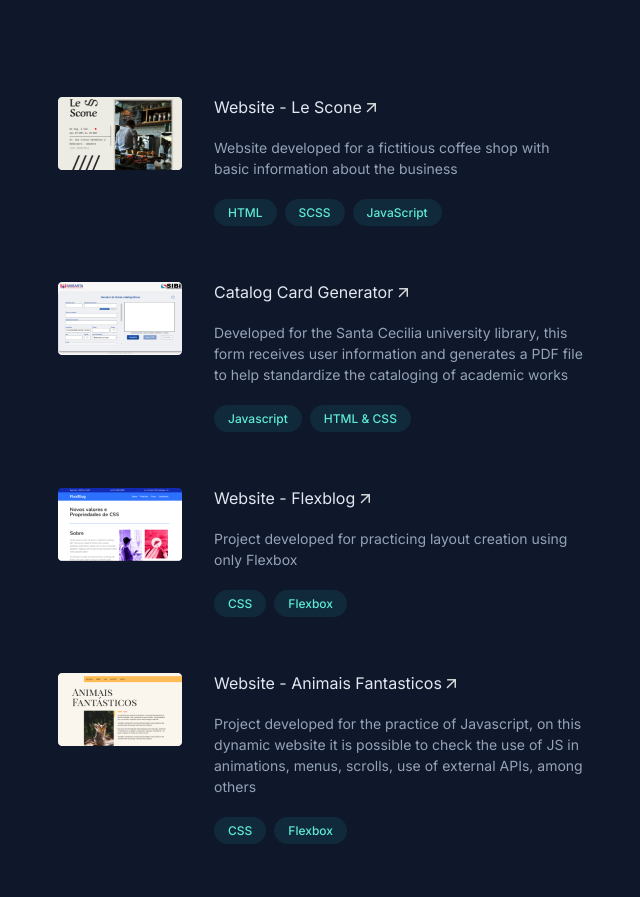
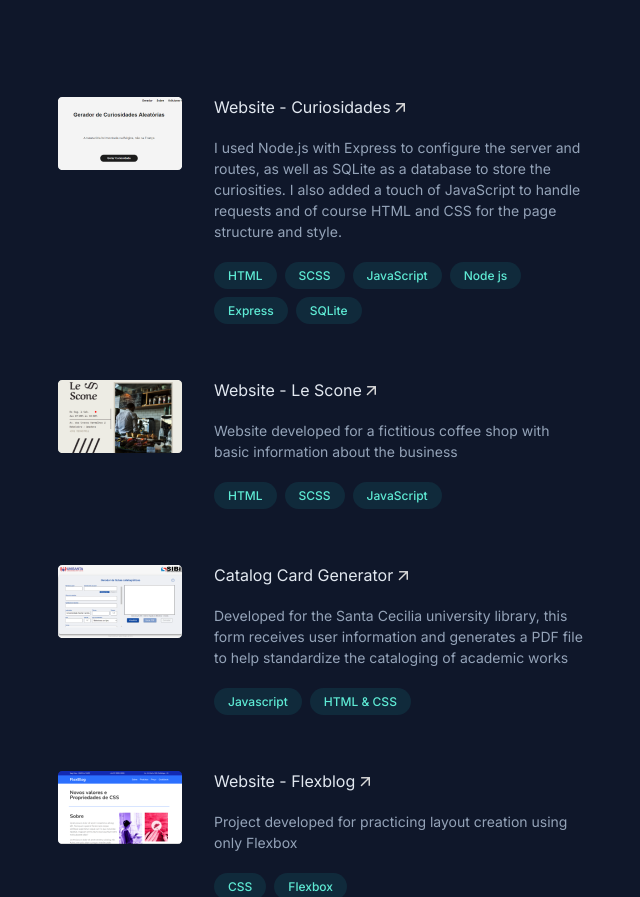
Before and after one commit to GabrielBragion/Portfolio, a plain HTML site: page index.html in a window 1280 px wide. Shown: the part 929-1826 px from the top of the page, without its empty margins (582-1222 px from the left). Drawn offline with Linux system fonts and the light colour scheme.

Commit message:
Add files via upload

```diff
--- a/index.html
+++ b/index.html
@@ -128,6 +128,41 @@
 
     <section id="projects" class="projects coluna-2">
       <h3 class="section-subtitulo">PROJECTS</h3>
+
+      <div class="card-wrap">
+        <a class="card" href="https://site-curiosidades-com-sqlite-production.up.railway.app/" target="_blank">
+          <div class="card-img">
+            <picture>
+              <source media="(max-width: 1060px)" srcset="img/fotos/curiosidades-big.PNG" />
+              <source media="(min-width: 1061px)" srcset="img/fotos/curiosidades.PNG" />
+              <img src="img/fotos/curiosidades.PNG" alt="foto do projeto">
+            </picture>
+          </div>
+          <div class="card-info">
+            <h3 class="card-titulo">Website - Curiosidades
+              <svg width="10" height="10" viewBox="0 0 25 25" fill="none" xmlns="http://www.w3.org/2000/svg">
+                <mask id="mask0_19_145" style="mask-type:alpha" maskUnits="userSpaceOnUse" x="0" y="0" width="25" height="25">
+                  <rect x="0.972412" y="0.126617" width="24" height="24" fill="#D9D9D9" />
+                </mask>
+                <g mask="url(#mask0_19_145)">
+                  <path class="svg" d="M3.58462 24L1 21.4154L18.7231 3.69231H2.84615V0H25V22.1538H21.3077V6.27692L3.58462 24Z" fill="#D9D9D9" />
+                </g>
+              </svg>
+            </h3>
+            <span class="outbox"></span>
+            <p>I used Node.js with Express to configure the server and routes, as well as SQLite as a database to store the curiosities. I also added a touch of JavaScript to handle requests and of course HTML and CSS for the page structure and style.</p>
+            <ul class="card-info-lista-tecnologias">
+              <li>HTML</li>
+              <li>SCSS</li>
+              <li>JavaScript</li>
+              <li>Node js</li>
+              <li>Express</li>
+              <li>SQLite</li>
+            </ul>
+          </div>
+        </a>
+      </div>
+
       <div class="card-wrap">
         <a class="card" href="https://gabrielbragion.github.io/Site-Lescone/" target="_blank">
           <div class="card-img">
```
Also changed, not shown: img/fotos/curiosidades-big.png (added), img/fotos/curiosidades.png (added).
